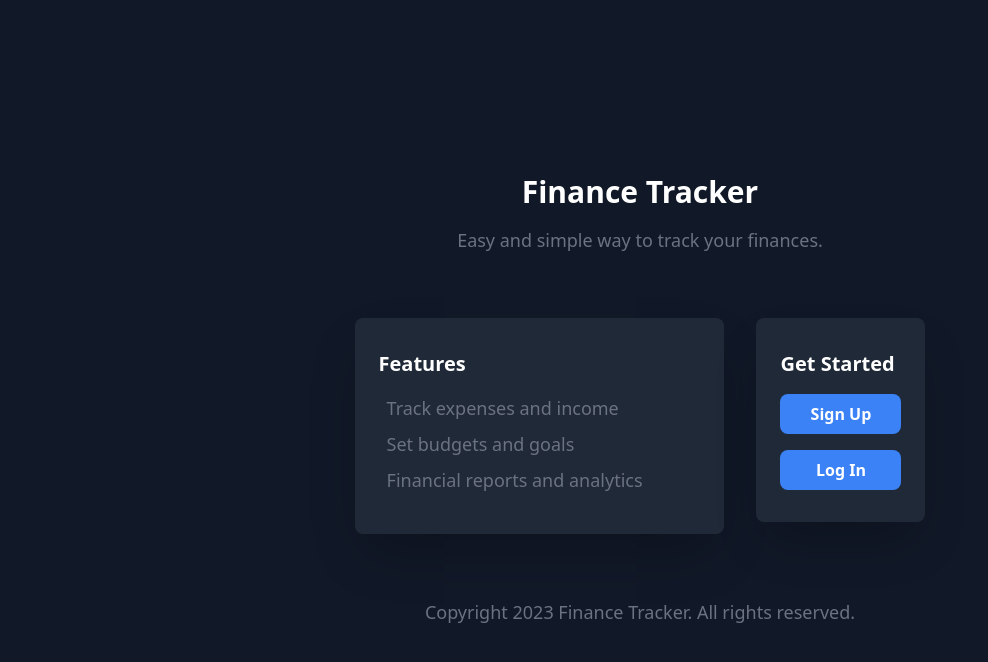
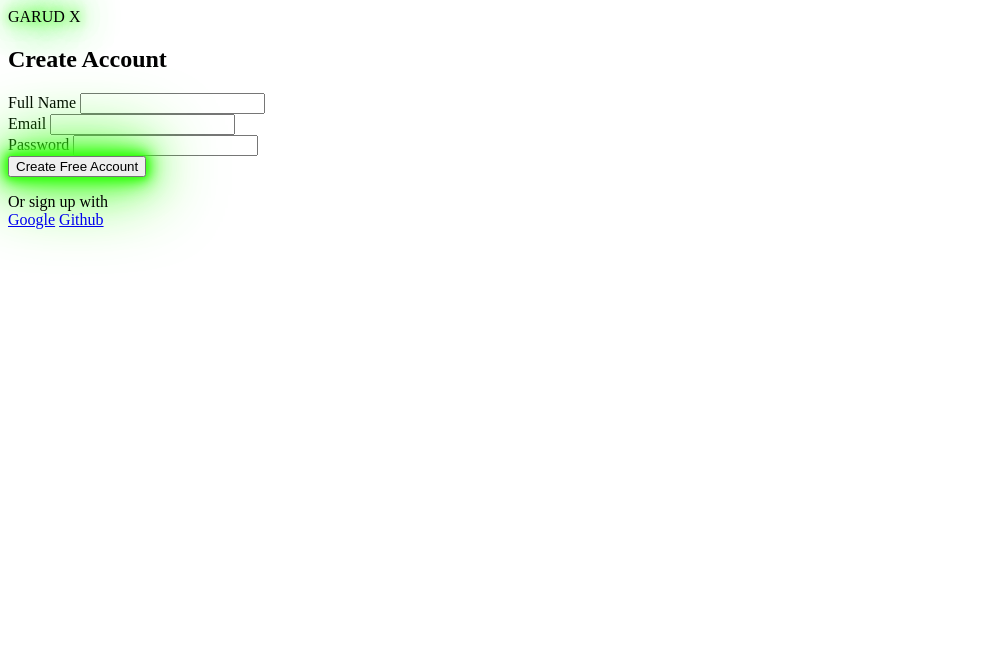
Before and after one commit to NK-Digital-Media/GARUD-X-Final, a website: page index.html in a window 1280 px wide. Shown: the whole page, without its empty margins (0-988 px from the left). Drawn offline with nearby package versions, Linux system fonts and the light colour scheme.

Commit message:
GARUD X: Rebranding with Professional Signup UI

```diff
--- a/engine.js
+++ b/engine.js
@@ -28,4 +28,4 @@ async function garudEngine(prompt) {
     }
 }
 
-garudEngine("Create a professional SaaS Finance Tracker landing page with dark theme and blue neon buttons.");
+garudEngine("Create a professional Auth/Signup page for 'GARUD X'. The page must have: 1. A high-end dark glassmorphism UI. 2. 'GARUD X' branding at the top in neon blue. 3. A beautiful Signup form with Email, Password, and Full Name fields. 4. A 'Create Free Account' button with a glowing effect. 5. Social login options (Google/GitHub). 6. Background should have subtle animated particles or a deep space gradient.");
--- a/index.html
+++ b/index.html
@@ -1,39 +1,90 @@
-<!DOCTYPE html>
-<html lang="en">
-<head>
-    <meta charset="UTF-8">
-    <meta name="viewport" content="width=device-width, initial-scale=1.0">
-    <title>Finance Tracker</title>
-    <link href="https://cdn.jsdelivr.net/npm/tailwindcss@2.2.19/dist/tailwind.min.css" rel="stylesheet">
-</head>
-<body class="h-screen bg-gray-900 flex justify-center items-center">
-    <div class="max-w-5xl mx-auto p-4 pt-6 md:p-6 lg:p-8">
-        <div class="text-center mb-12">
-            <h1 class="text-3xl text-white font-bold mb-4">Finance Tracker</h1>
-            <p class="text-lg text-gray-500">Easy and simple way to track your finances.</p>
+<div class="h-screen w-screen bg-black bg-opacity-90 flex items-center justify-center">
+  <div class="glassmorphismsm:px-4 md:px-6 lg:px-8">
+    <div class="flex justify-center mb-4">
+      <span class="text-neonblue font-bold text-3xl">GARUD X</span>
+    </div>
+    <div class="bg-glassmorphismrounded-3xl p-8 shadow-lg shadow-cyan-500/40">
+      <h2 class="text-2xl font-bold mb-2 text-white">Create Account</h2>
+      <form>
+        <div class="mb-4">
+          <label class="block text-sm font-medium text-gray-200 mb-2" for="full_name">Full Name</label>
+          <input class="block w-full p-2 pl-10 text-sm text-gray-200 border border-gray-400 rounded-lg bg-gray-800 focus:ring-neonblue focus:border-neonblue" id="full_name" type="text" required>
         </div>
-        <div class="flex flex-wrap justify-center -mx-4">
-            <div class="w-full xl:w-8/12 p-4">
-                <div class="bg-gray-800 px-6 py-8 rounded-lg shadow-2xl">
-                    <h2 class="text-xl text-white font-bold mb-4">Features</h2>
-                    <ul>
-                        <li class="text-lg text-gray-500 mb-2"><i class="fas fa-check text-blue-500 mr-2"></i> Track expenses and income</li>
-                        <li class="text-lg text-gray-500 mb-2"><i class="fas fa-check text-blue-500 mr-2"></i> Set budgets and goals</li>
-                        <li class="text-lg text-gray-500 mb-2"><i class="fas fa-check text-blue-500 mr-2"></i> Financial reports and analytics</li>
-                    </ul>
-                </div>
-            </div>
-            <div class="w-full xl:w-4/12 p-4">
-                <div class="bg-gray-800 px-6 py-8 rounded-lg shadow-2xl">
-                    <h2 class="text-xl text-white font-bold mb-4">Get Started</h2>
-                    <button class="w-full bg-blue-500 hover:bg-blue-700 text-white font-bold py-2 px-4 rounded-lg mb-4">Sign Up</button>
-                    <button class="w-full bg-blue-500 hover:bg-blue-700 text-white font-bold py-2 px-4 rounded-lg">Log In</button>
-                </div>
-            </div>
+        <div class="mb-4">
+          <label class="block text-sm font-medium text-gray-200 mb-2" for="email">Email</label>
+          <input class="block w-full p-2 pl-10 text-sm text-gray-200 border border-gray-400 rounded-lg bg-gray-800 focus:ring-neonblue focus:border-neonblue" id="email" type="email" required>
         </div>
-        <div class="text-center mt-12">
-            <p class="text-lg text-gray-500">Copyright 2023 Finance Tracker. All rights reserved.</p>
+        <div class="mb-4">
+          <label class="block text-sm font-medium text-gray-200 mb-2" for="password">Password</label>
+          <input class="block w-full p-2 pl-10 text-sm text-gray-200 border border-gray-400 rounded-lg bg-gray-800 focus:ring-neonblue focus:border-neonblue" id="password" type="password" required>
         </div>
+        <button class="create-account-button w-full p-2 text-sm font-bold text-white rounded-lg bg-neonblue hover:bg-neonblue-dark">Create Free Account</button>
+      </form>
+      <div class="social-logins mt-4">
+        <span class="text-gray-200 text-sm mb-2">Or sign up with</span>
+        <div class="flex justify-center mb-2">
+          <a class="google-login-button p-2 bg-red-600 text-white rounded-lg mr-2" href="#">Google</a>
+          <a class="github-login-button p-2 bg-gray-800 text-white rounded-lg" href="#">Github</a>
+        </div>
+      </div>
     </div>
-</body>
-</html>
+  </div>
+</div>
+
+<style>
+  .glassmorphism {
+    backdrop-filter: blur(16px) saturate(180%);
+    -webkit-backdrop-filter: blur(16px) saturate(180%);
+    background-color: rgba(17, 25, 40, 0.75);
+    border-radius: 12px;
+    border: 1px solid rgba(255, 255, 255, 0.125);
+  }
+
+  .neonblue {
+    color: #39FF14;
+  }
+
+  .neonblue-dark {
+    color: #33CC00;
+  }
+
+  .create-account-button {
+    animation: glowing 1500ms infinite;
+  }
+
+  @keyframes glowing {
+    0% {
+      box-shadow: 0 0 10px #39FF14, 0 0 20px #39FF14, 0 0 30px #39FF14, 0 0 40px #39FF14, 0 0 70px #39FF14, 0 0 80px #39FF14, 0 0 100px #39FF14;
+    }
+    50% {
+      box-shadow: 0 0 5px #39FF14, 0 0 10px #39FF14, 0 0 15px #39FF14, 0 0 20px #39FF14, 0 0 35px #39FF14, 0 0 60px #39FF14, 0 0 80px #39FF14;
+    }
+    100% {
+      box-shadow: 0 0 10px #39FF14, 0 0 20px #39FF14, 0 0 30px #39FF14, 0 0 40px #39FF14, 0 0 70px #39FF14, 0 0 80px #39FF14, 0 0 100px #39FF14;
+    }
+  }
+
+  .google-login-button {
+    transition: background-color 0.2s ease;
+  }
+
+  .google-login-button:hover {
+    background-color: #db4437;
+  }
+
+  .github-login-button {
+    transition: background-color 0.2s ease;
+  }
+
+  .github-login-button:hover {
+    background-color: #24292f;
+  }
+
+  .bg-glassmorphism {
+    background-image: linear-gradient(to bottom, #212121, #0a0a0a);
+  }
+
+  .text-neonblue {
+    text-shadow: 0 0 10px #39FF14, 0 0 20px #39FF14, 0 0 30px #39FF14, 0 0 40px #39FF14, 0 0 70px #39FF14, 0 0 80px #39FF14, 0 0 100px #39FF14;
+  }
+</style>
```
